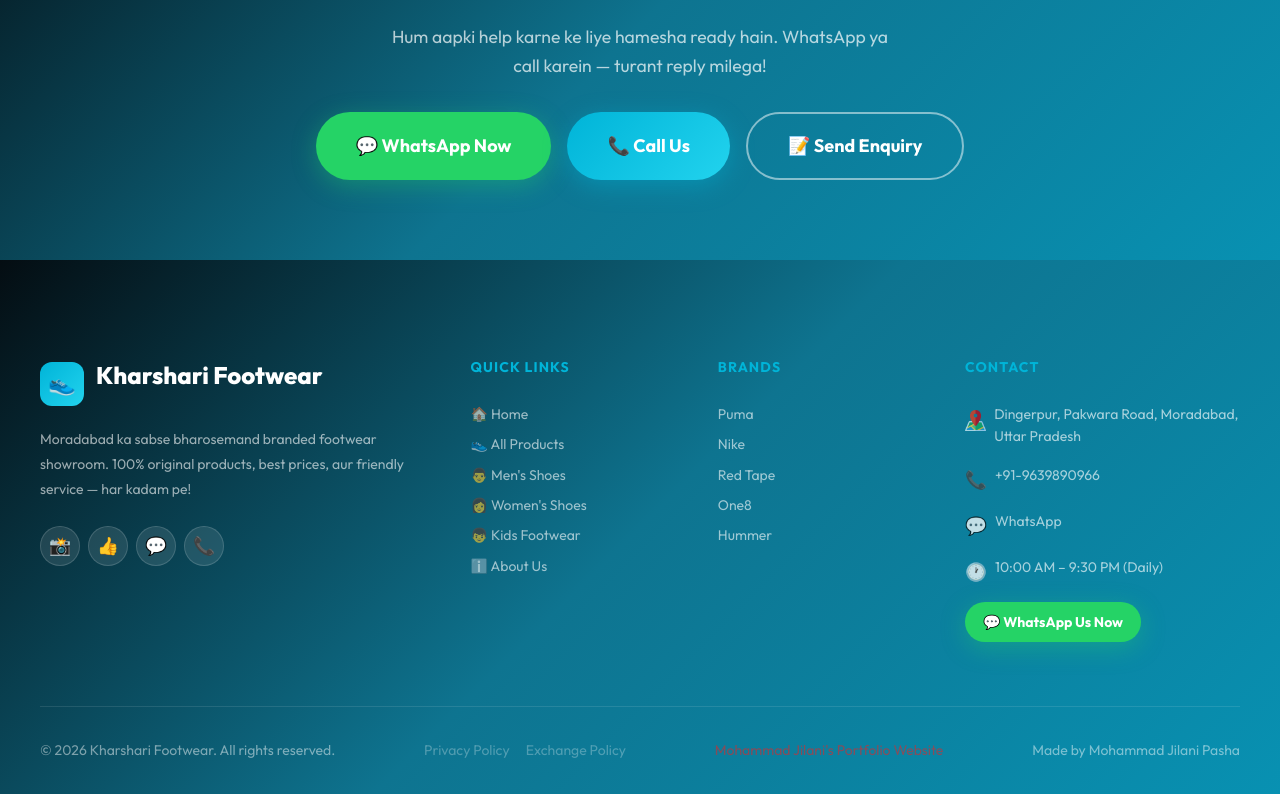
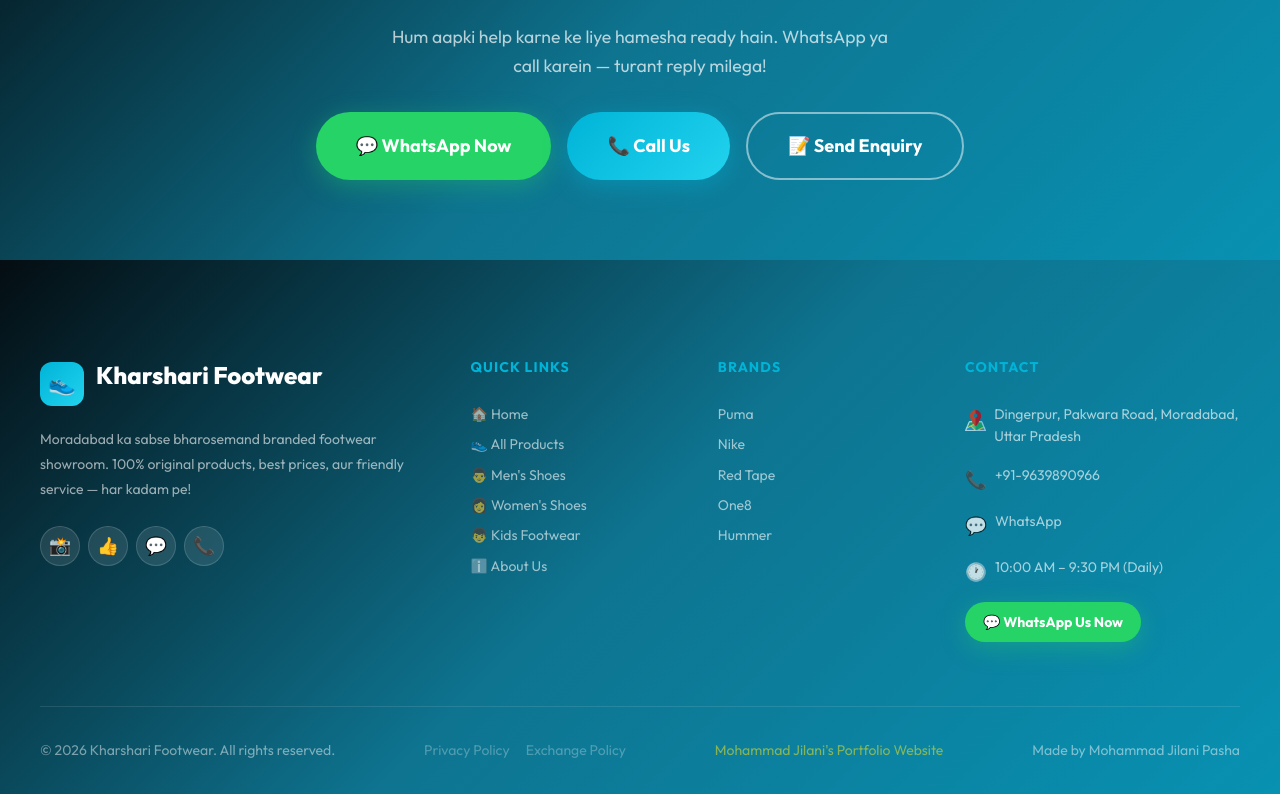
Before and after one commit to jilanipasha1011/Kharshari-Footwear, a React (Vite) app: page / in a window 1280 px wide. Shown: the part 9064-9858 px from the top of the page. Built offline with nearby package versions, Linux system fonts and the light colour scheme.

Commit message:
Update website design and responsiveness

```diff
--- a/src/components/Footer.jsx
+++ b/src/components/Footer.jsx
@@ -129,7 +129,7 @@ export default function Footer() {
             </Link>
           </div>
           <div className="footer-bottom-text">
-            <Link to="https://my-portfolio-one-gamma-48.vercel.app/" target="_blank" style={{ color: 'rgba(234, 35, 35, 1)' }}>
+            <Link to="https://my-portfolio-one-gamma-48.vercel.app/" target="_blank" style={{ color: 'rgba(234, 224, 35, 1)' }}>
               Mohammad Jilani's Portfolio Website
             </Link>
           </div>
```
